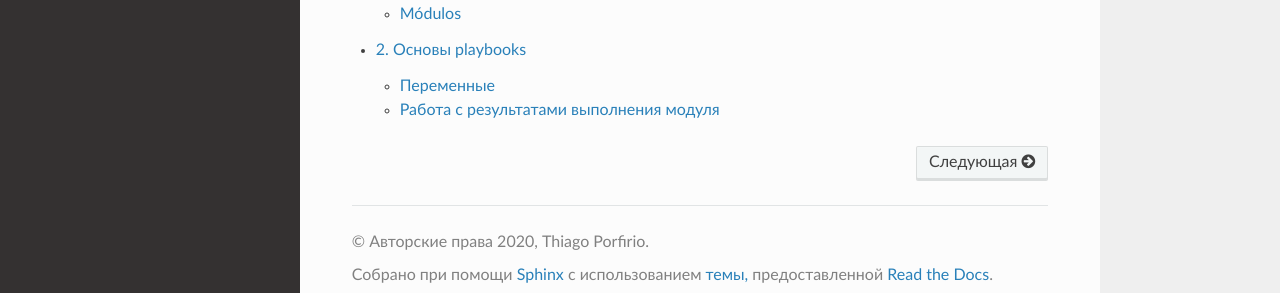
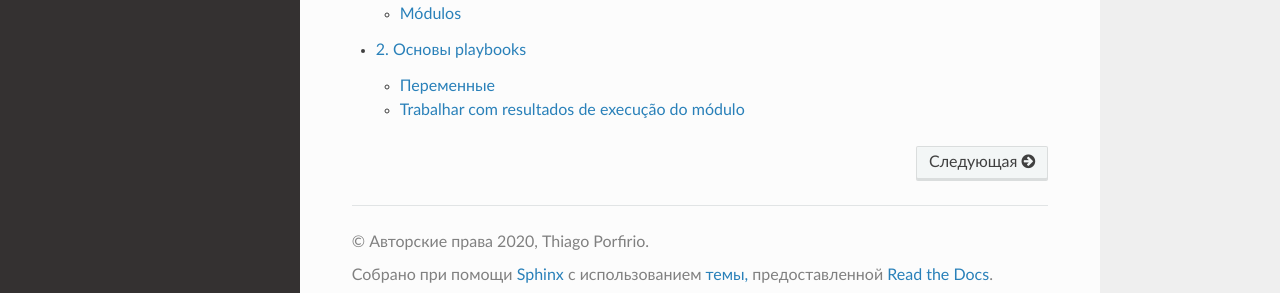
Before and after one commit to tporfirio/ansible-for-network-automation, a Sphinx documentation site: the page built from docs/source/index.rst, in a window 1280 px wide. Shown: the part 602-895 px from the top of the page. Built offline with Sphinx 7.4.7 and the Read the Docs theme 2.0.0, drawn with Linux system fonts in a browser that asks for light colours; pages that are not in the unit, such as notebooks, are missing from menus.

Commit message:
Update result.rst

```diff
--- a/docs/source/book/02_playbook_basics/result.rst
+++ b/docs/source/book/02_playbook_basics/result.rst
@@ -1,4 +1,4 @@
-Работа с результатами выполнения модуля
+Trabalhar com resultados de execução do módulo
 ---------------------------------------
 
 В этом разделе рассматриваются несколько способов, которые позволяют
```
